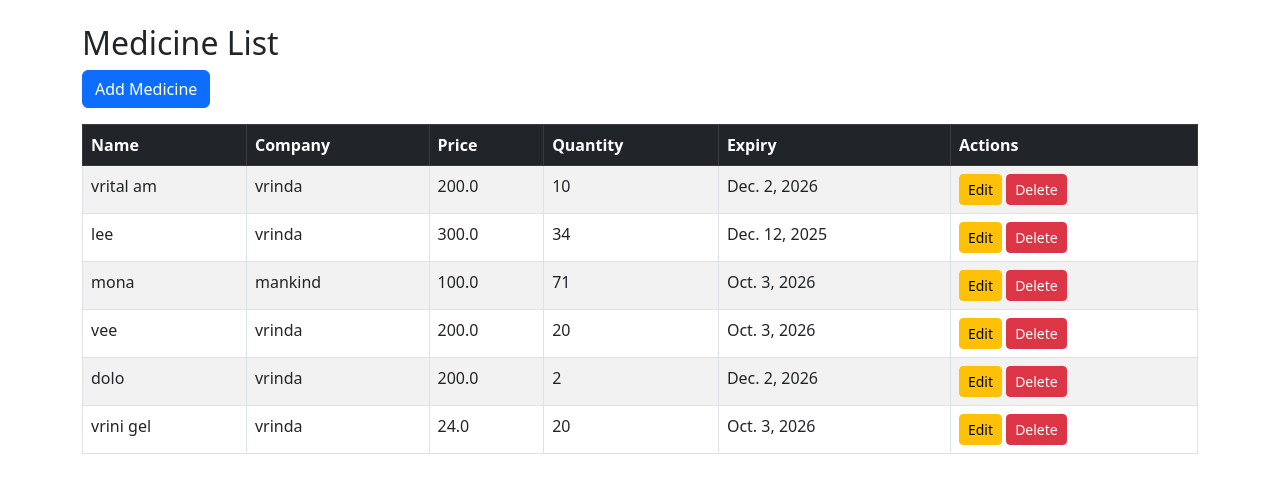
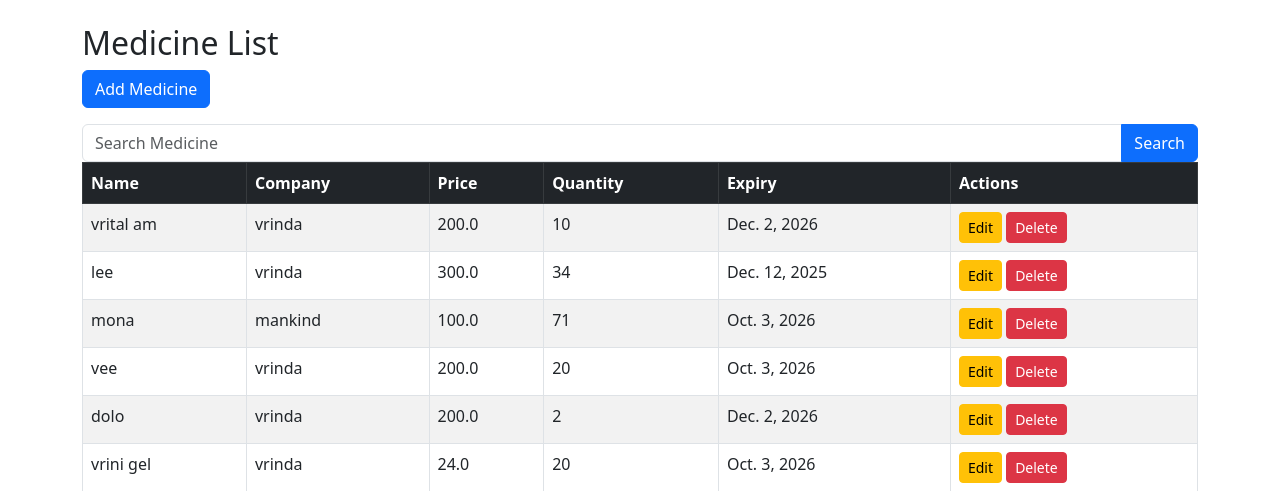
Before and after one commit to mitvr006/Projects, a Django app: page /medicines/ in a window 1280 px wide. Shown: the part 56-547 px from the top of the page. Run offline with Django 5.2, Linux system fonts and the light colour scheme; data comes from the database, SQL or seed files in the repository.

Commit message:
Add medicine search functionality in medicine list page

```diff
--- a/medicines/views.py
+++ b/medicines/views.py
@@ -108,8 +108,17 @@ class MedicineForm(forms.ModelForm):
 
 
 def medicine_list(request):
-    medicines = Medicine.objects.select_related('company').all()
-    return render(request, 'medicines/medicine_list.html', {'medicines': medicines})
+
+    query = request.GET.get('q')
+
+    if query:
+        medicines = Medicine.objects.filter(name__icontains=query)
+    else:
+        medicines = Medicine.objects.all()
+
+    return render(request, 'medicines/medicine_list.html', {
+        'medicines': medicines
+    })
 
 
 def medicine_create(request):
--- a/templates/medicines/medicine_list.html
+++ b/templates/medicines/medicine_list.html
@@ -15,6 +15,24 @@
             <th>Actions</th>
         </tr>
     </thead>
+    <form method="get" class="mb-3">
+
+        <div class="input-group">
+
+        <input
+            type="text"
+            name="q"
+            class="form-control"
+            placeholder="Search Medicine">
+
+        <button class="btn btn-primary">
+        Search
+        </button>
+
+        </div>
+
+    </form>
+
     <tbody>
         {% for medicine in medicines %}
         <tr>
```
